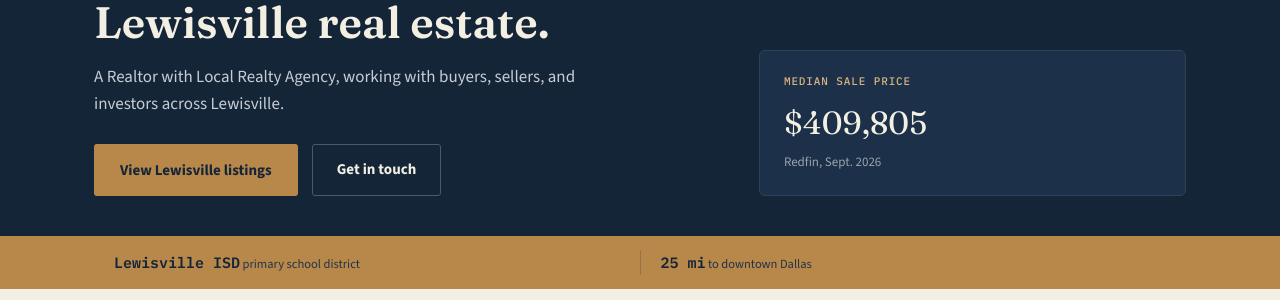
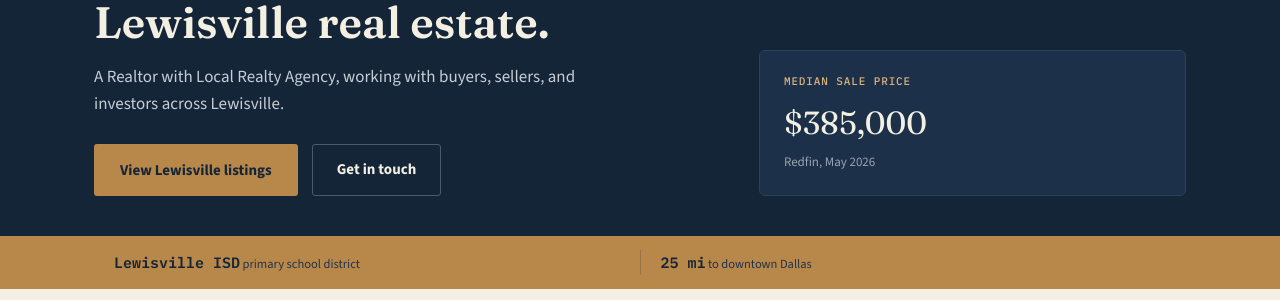
Before and after one commit to nathanielmorales7/deedanddoor, a Jekyll site: the page lewisville.html, which Jekyll copies as it is, in a window 1280 px wide and 900 px high. Shown: the part 198-498 px from the top of the window. Built offline with Jekyll 4.4.1, drawn with Linux system fonts in a browser that asks for light colours.

Commit message:
Correct median sale price to match real Redfin data (fixes region_type filter bug)

```diff
--- a/lewisville.html
+++ b/lewisville.html
@@ -209,8 +209,9 @@
     <div class="hero-fact">
       <div class="label">Median sale price</div>
       <!-- AUTO:PRICE:START -->
-      <div class="val">$409,805</div>
-      <div class="sub">Redfin, Sept. 2026</div>
+      <div class="val">$385,000</div>
+      <div class="sub">Redfin, May 2026</div>
+
       <!-- AUTO:PRICE:END -->
     </div>
   </div>
```
